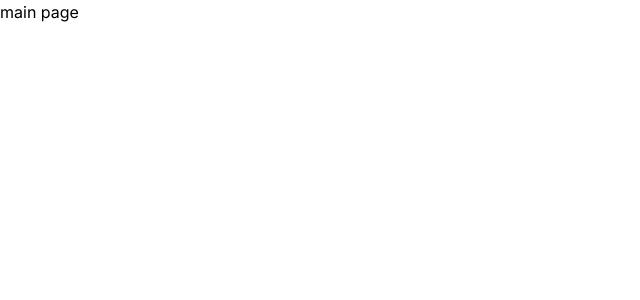
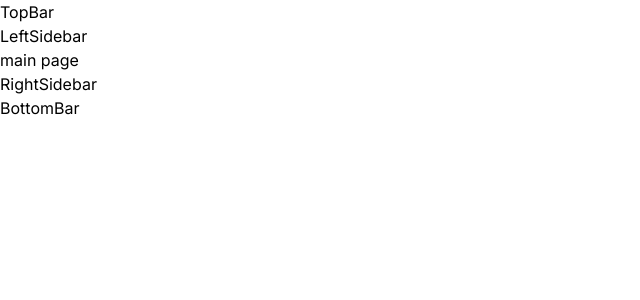
Before and after one commit to dirudeen/theads, a Next.js app: page / in a window 1280 px wide. Shown: the top 300 px of the page, without its empty margins (0-640 px from the left). Built offline with nearby package versions, Linux system fonts and the light colour scheme.

Commit message:
Add TopBar, BottomBar, LeftSidebar and RightSidebar to the layout

```diff
--- a/src/app/(root)/layout.tsx
+++ b/src/app/(root)/layout.tsx
@@ -1,6 +1,10 @@
 import type { Metadata } from "next";
 import { Inter } from "next/font/google";
 import "../globals.css";
+import TopBar from "@/components/shared/TopBar";
+import LeftSidebar from "@/components/shared/LeftSidebar";
+import RightSidebar from "@/components/shared/RightSidebar";
+import BottomBar from "@/components/shared/BottomBar";
 
 const inter = Inter({ subsets: ["latin"] });
 
@@ -16,7 +20,17 @@
 }>) {
   return (
     <html lang="en">
-      <body className={inter.className}>{children}</body>
+      <body className={inter.className}>
+        <TopBar />
+        <main>
+          <LeftSidebar />
+          <section className="">
+            <div>{children}</div>
+          </section>
+          <RightSidebar />
+        </main>
+        <BottomBar />
+        </body>
     </html>
   );
 }
```
